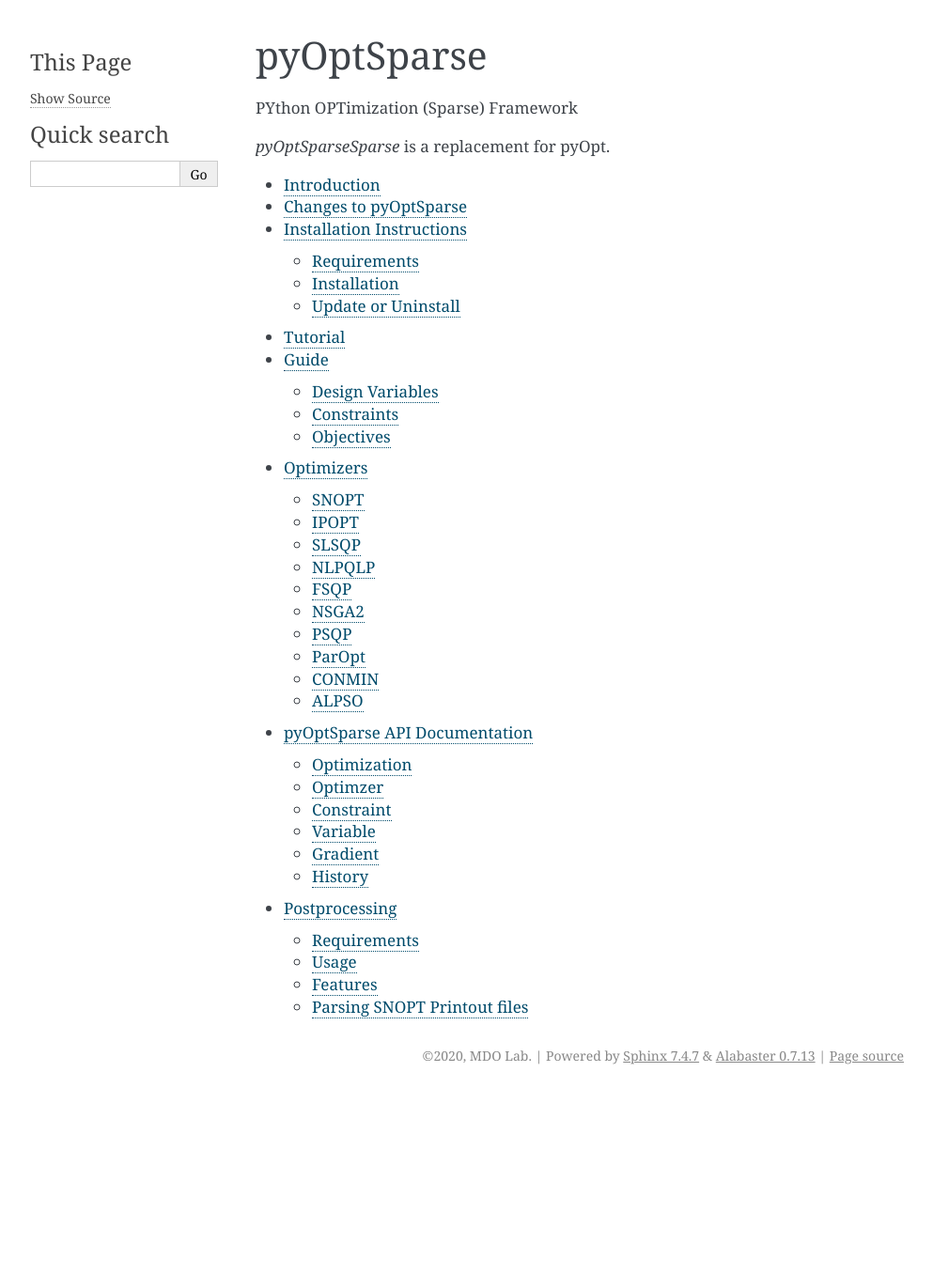
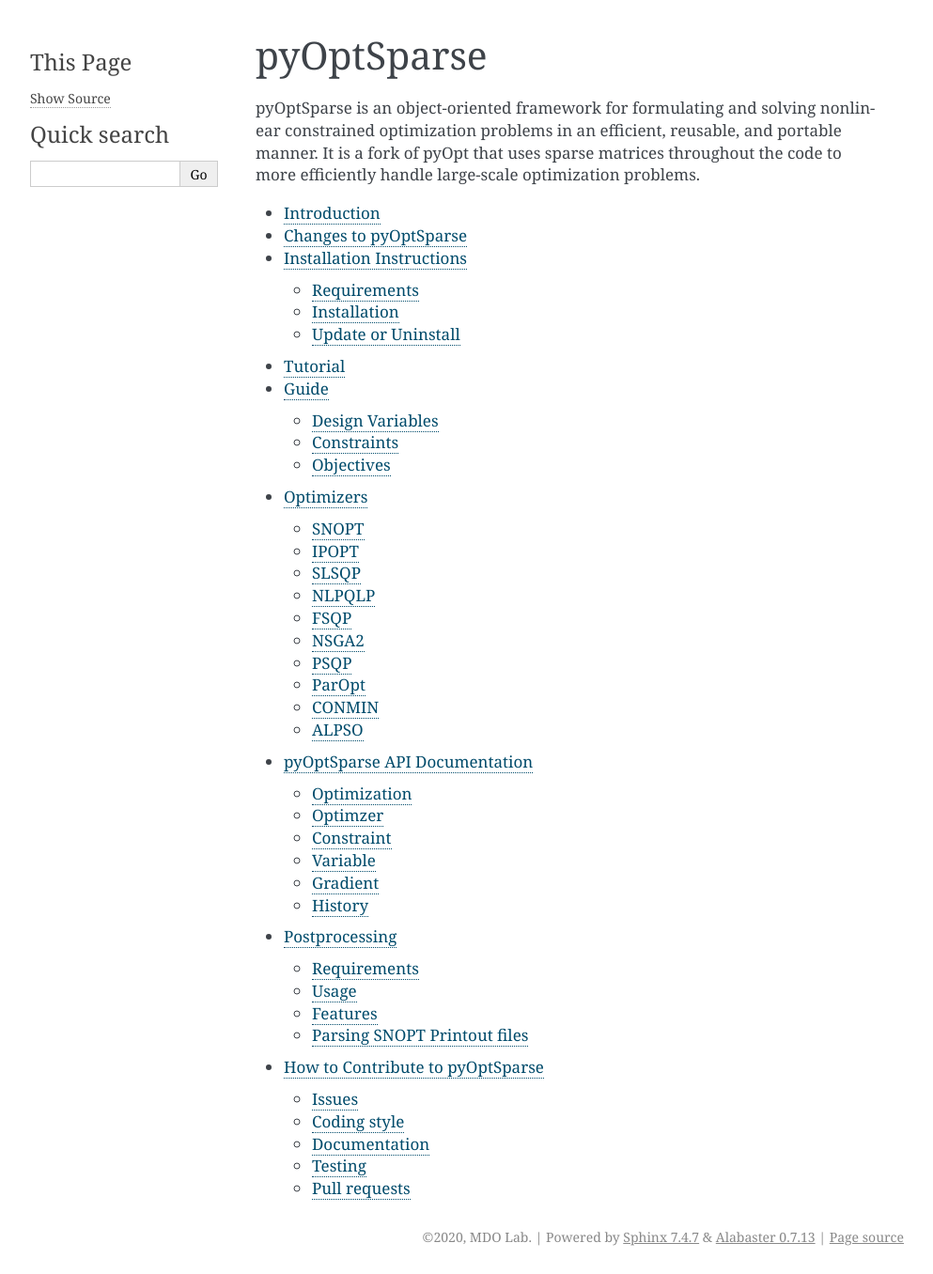
Before and after one commit to mdolab/pyoptsparse, a Sphinx documentation site: the page built from doc/index.rst, in a window 1280 px wide. Shown: the whole page at 94% size, without its empty margins (148-1141 px from the left). Built offline with Sphinx 7.4.7, drawn with Linux system fonts in a browser that asks for light colours; before the commit the page ends 1163 px from its top, so only the background shows below that; some of the changed lines change nothing that is shown.

Commit message:
added guide on how to contribute

```diff
--- /dev/null
+++ b/doc/contribute.rst
@@ -0,0 +1,48 @@
+How to Contribute to pyOptSparse
+================================
+pyOptSparse is an open-source tool, thus we welcome users to submit additions or fixes to the code to make it better for everybody.
+
+Issues
+------
+If you have an issue with pyOptSparse, a bug to report, or a feature to request, submit an issue on the GitHub repository.
+This lets other users know about the issue.
+If you are comfortable fixing the issue, please do so and submit a pull request.
+
+Coding style
+------------
+We use `black <https://github.com/psf/black>`_ for formatting.
+Please install it following its documentation, and run it with the command line argument ``-l 120``, for example at the project root directory::
+
+    black . -l 120
+
+This will automatically format all Python files.
+
+We use `flake8 <https://flake8.pycqa.org/en/latest/>`_ for linting.
+Please install it following its instructions, and run it at the project root with::
+
+    flake8 .
+
+which will use the ``.flake8`` configuration file provided by pyOptSparse.
+
+For an easier workflow, we recommend integrating these tools with your code editor.
+
+.. warning::
+    For a PR to be accepted, it must pass all GitHub checks, which include both formatting checks with ``black`` and syntax checks with ``flake8``.
+
+Documentation
+-------------
+When you add or modify code, make sure to provide relevant documentation that explains the new code.
+This should be done in code via docstrings and comments, but also in the Sphinx documentation as well if you add a new feature or capability.
+Look at the ``.rst`` files in the ``doc`` section of the repo.
+
+Testing
+-------
+When you add code or functionality, add tests that cover the new or modified code.
+These may be units tests for individual components or regression tests for entire models that use the new functionality.
+All the existing tests can be found under the ``test`` folder.
+
+Pull requests
+-------------
+Finally, after adding or modifying code, and making sure the steps above are followed, submit a pull request via the GitHub interface.
+This will automatically go through all of the tests in the repo to make sure everything is functioning properly.
+The main developers of pyOptSparse will then merge in the request or provide feedback on how to improve the contribution.
--- a/doc/index.rst
+++ b/doc/index.rst
@@ -1,17 +1,8 @@
-.. pyOptSparse documentation master file, created by
-   sphinx-quickstart on Sat Dec  7 13:50:49 2013.
-   You can adapt this file completely to your liking, but it should at least
-   contain the root `toctree` directive.
-
-.. _pyoptsparse:
-
 ===========
 pyOptSparse
 ===========
-
-PYthon OPTimization (Sparse) Framework
-
-`pyOptSparseSparse` is a replacement for pyOpt.
+pyOptSparse is an object-oriented framework for formulating and solving nonlinear constrained optimization problems in an efficient, reusable, and portable manner.
+It is a fork of pyOpt that uses sparse matrices throughout the code to more efficiently handle large-scale optimization problems.
 
 .. toctree::
    :maxdepth: 2
@@ -24,3 +15,4 @@
    optimizers
    reference
    postprocessing
+   contribute
```
Also changed, not shown: .github/PULL_REQUEST_TEMPLATE.md.
